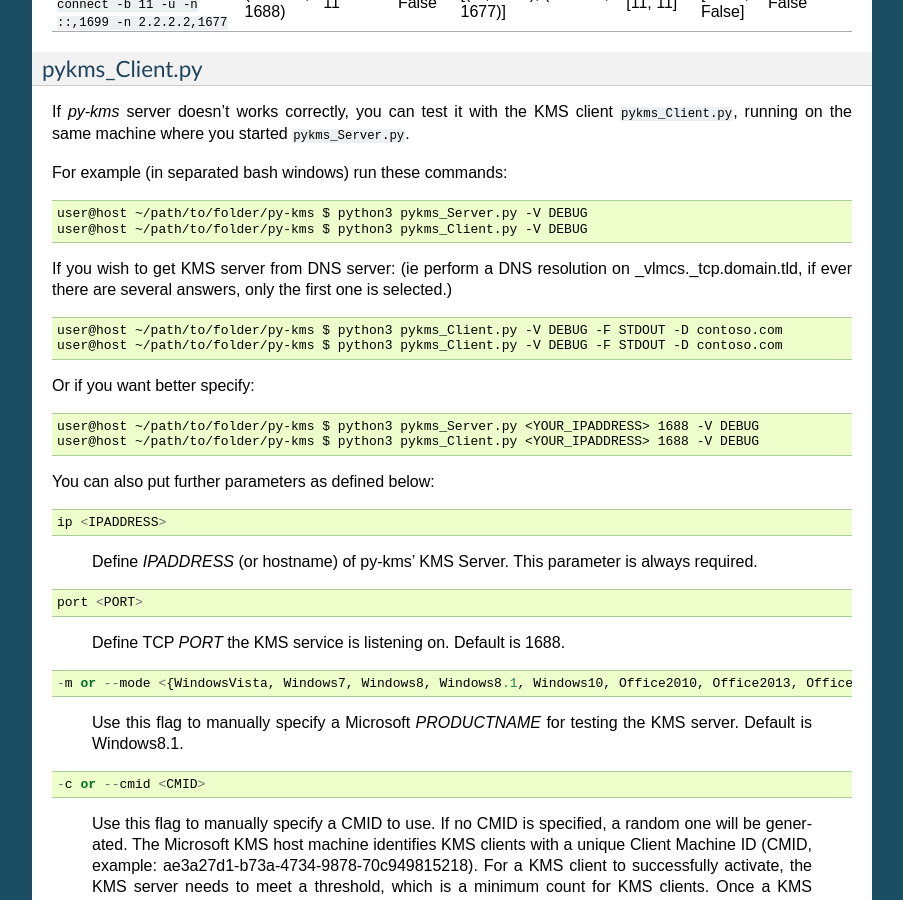
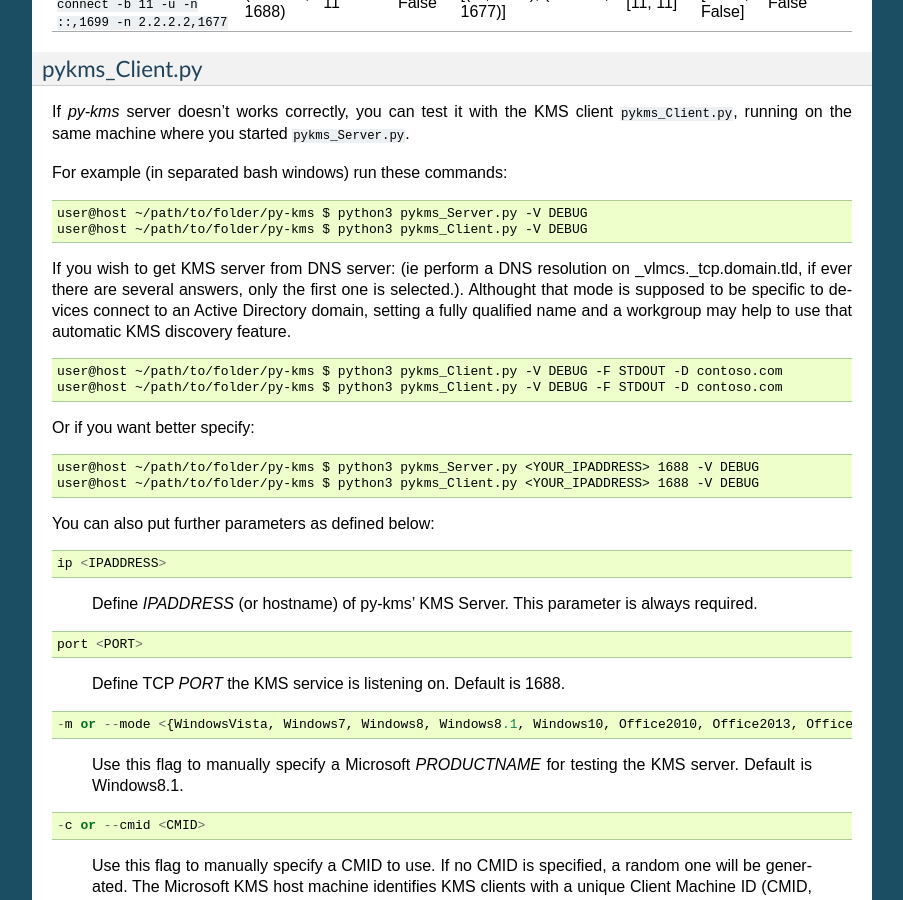
Before and after one commit to SystemRage/py-kms, a Sphinx documentation site: the page built from docs/Usage.md, in a window 1280 px wide and 900 px high, scrolled down 3622 px. Shown: the whole window, without its empty margins (198-1101 px from the left). Built offline with Sphinx 7.4.7, drawn with Linux system fonts in a browser that asks for light colours.

Commit message:
client: request #51 add automatic discovery.
changes after review.

````diff
--- a/docs/Usage.md
+++ b/docs/Usage.md
@@ -143,7 +143,7 @@
 user@host ~/path/to/folder/py-kms $ python3 pykms_Client.py -V DEBUG
 ```
 
-If you wish to get KMS server from DNS server: (ie perform a DNS resolution on _vlmcs._tcp.domain.tld, if ever there are several answers, only the first one is selected.)
+If you wish to get KMS server from DNS server: (ie perform a DNS resolution on _vlmcs._tcp.domain.tld, if ever there are several answers, only the first one is selected.). Althought that mode is supposed to be specific to devices connect to an Active Directory domain, setting a fully qualified name and a workgroup may help to use that automatic KMS discovery feature.
 ```
 user@host ~/path/to/folder/py-kms $ python3 pykms_Client.py -V DEBUG -F STDOUT -D contoso.com
 user@host ~/path/to/folder/py-kms $ python3 pykms_Client.py -V DEBUG -F STDOUT -D contoso.com
````
Also changed, not shown: 2 other files.
